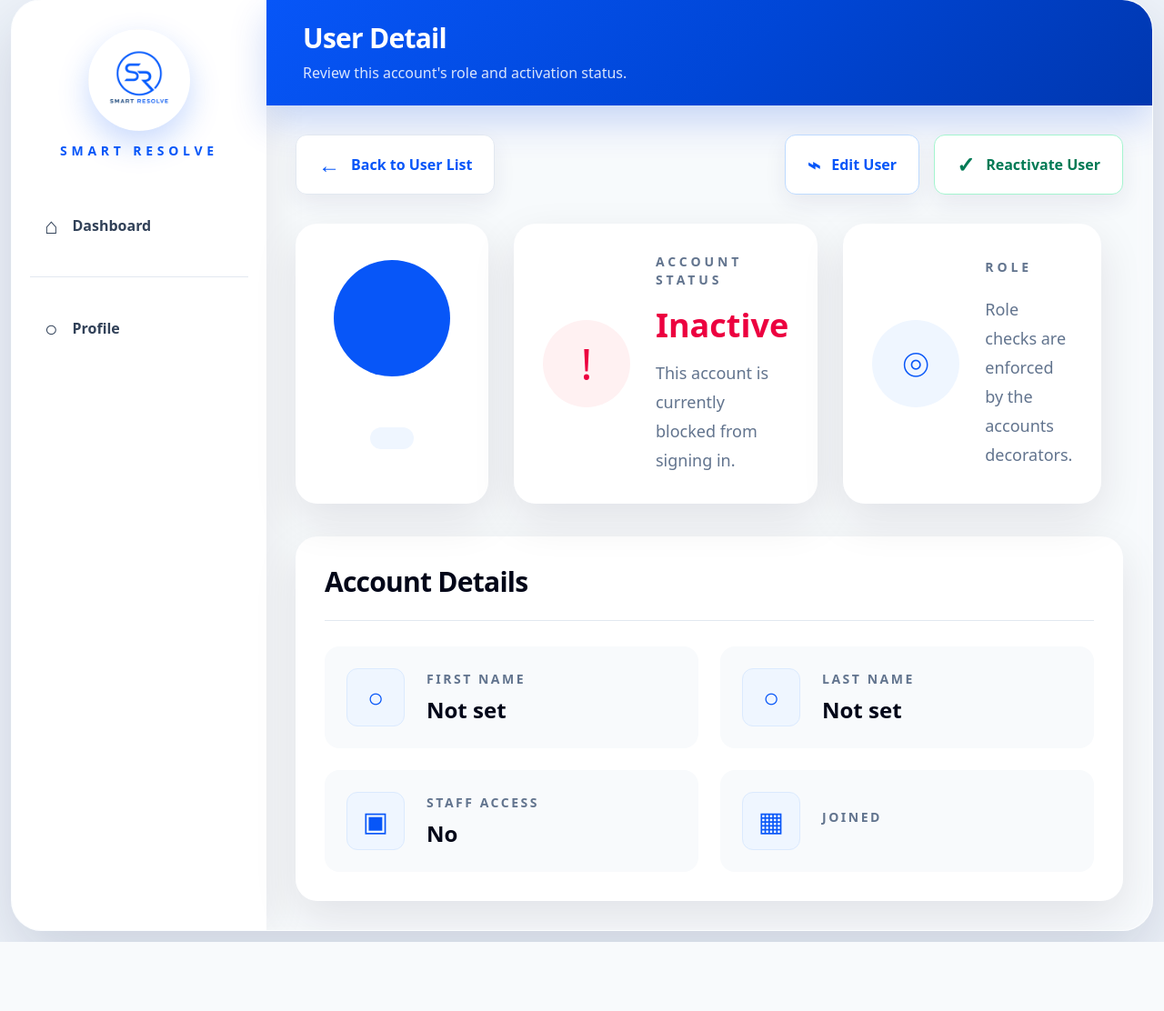
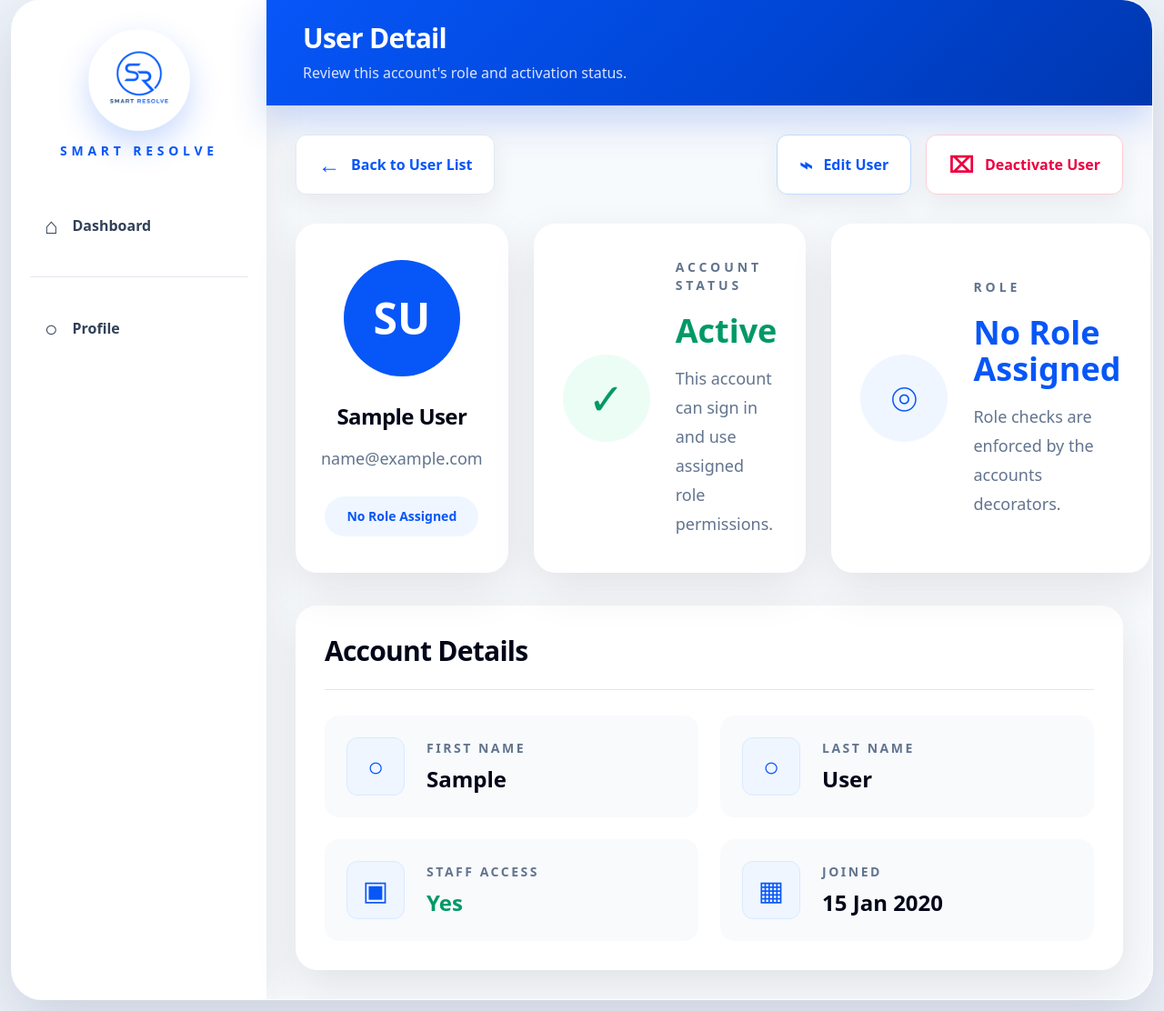
Before and after one commit to Ciano456/smartresolve, a Django app: template admin_portal/templates/admin_portal/user_detail.html in a window 1280 px wide. Shown: the part 13-1125 px from the top of the page at 91% size. Before the commit the page ends 1049 px from the top, so only its background shows below. Run offline with Django 5.2, Linux system fonts and the light colour scheme; the template is opened without the code that fills it: values that come from a table or form of the project are taken from there, others are empty; tables that the repository leaves empty hold one stand-in row (values such as "Sample post"); style sheets or scripts are compiled from the project's sources.

Commit message:
fix: prevent cross-user ticket and nav leaks

```diff
--- a/admin_portal/templates/admin_portal/user_detail.html
+++ b/admin_portal/templates/admin_portal/user_detail.html
@@ -19,12 +19,12 @@
                         </a>
 
                         <div class="flex flex-wrap gap-4">
-                            <a href="{% url 'user_edit' user.id %}" class="inline-flex items-center justify-center gap-3 rounded-xl border border-blue-200 bg-white px-6 py-4 text-base font-bold text-[#0756f8] shadow-soft transition hover:bg-blue-50">
+                            <a href="{% url 'user_edit' managed_user.id %}" class="inline-flex items-center justify-center gap-3 rounded-xl border border-blue-200 bg-white px-6 py-4 text-base font-bold text-[#0756f8] shadow-soft transition hover:bg-blue-50">
                                 <span class="text-2xl" aria-hidden="true">⌁</span>
                                 Edit User
                             </a>
-                            {% if user.is_active %}
-                            <form method="post" action="{% url 'user_deactivate' user.id %}">
+                            {% if managed_user.is_active %}
+                            <form method="post" action="{% url 'user_deactivate' managed_user.id %}">
                                 {% csrf_token %}
                                 <button type="submit" class="inline-flex items-center justify-center gap-3 rounded-xl border border-rose-200 bg-white px-6 py-4 text-base font-bold text-rose-600 shadow-soft transition hover:bg-rose-50">
                                     <span class="text-2xl" aria-hidden="true">⌧</span>
@@ -32,7 +32,7 @@
                                 </button>
                             </form>
                             {% else %}
-                            <form method="post" action="{% url 'user_reactivate' user.id %}">
+                            <form method="post" action="{% url 'user_reactivate' managed_user.id %}">
                                 {% csrf_token %}
                                 <button type="submit" class="inline-flex items-center justify-center gap-3 rounded-xl border border-emerald-200 bg-white px-6 py-4 text-base font-bold text-emerald-700 shadow-soft transition hover:bg-emerald-50">
                                     <span class="text-2xl" aria-hidden="true">✓</span>
@@ -46,25 +46,25 @@
                     <div class="grid gap-7 xl:grid-cols-[0.9fr_0.95fr_1.05fr]">
                         <aside class="rounded-[24px] bg-white px-7 py-10 text-center shadow-[0_18px_48px_rgba(15,23,42,0.10)]">
                             <div class="mx-auto grid h-32 w-32 place-items-center rounded-full bg-[#0756f8] text-5xl font-bold text-white">
-                                {% if user.first_name %}
-                                {{ user.first_name|slice:":1" }}{{ user.last_name|slice:":1" }}
+                                {% if managed_user.first_name %}
+                                {{ managed_user.first_name|slice:":1" }}{{ managed_user.last_name|slice:":1" }}
                                 {% else %}
-                                {{ user.email|slice:":1"|upper }}
+                                {{ managed_user.email|slice:":1"|upper }}
                                 {% endif %}
                             </div>
                             <h1 class="mt-7 break-words text-2xl font-black tracking-tight text-slate-950">
-                                {% if user.first_name or user.last_name %}
-                                {{ user.first_name }} {{ user.last_name }}
+                                {% if managed_user.first_name or managed_user.last_name %}
+                                {{ managed_user.first_name }} {{ managed_user.last_name }}
                                 {% else %}
-                                {{ user.email }}
+                                {{ managed_user.email }}
                                 {% endif %}
                             </h1>
-                            <p class="mt-4 break-words text-lg font-medium text-slate-500">{{ user.email }}</p>
-                            <span class="mt-7 inline-flex rounded-full bg-blue-50 px-6 py-3 text-sm font-bold text-[#0756f8]">{{ user.display_role }}</span>
+                            <p class="mt-4 break-words text-lg font-medium text-slate-500">{{ managed_user.email }}</p>
+                            <span class="mt-7 inline-flex rounded-full bg-blue-50 px-6 py-3 text-sm font-bold text-[#0756f8]">{{ managed_user.display_role }}</span>
                         </aside>
 
                         <article class="flex min-h-60 items-center gap-7 rounded-[24px] bg-white p-8 shadow-[0_18px_48px_rgba(15,23,42,0.10)]">
-                            {% if user.is_active %}
+                            {% if managed_user.is_active %}
                             <div class="grid h-24 w-24 shrink-0 place-items-center rounded-full bg-emerald-50 text-5xl text-emerald-600">✓</div>
                             <div>
                                 <p class="text-sm font-black uppercase tracking-[0.28em] text-slate-500">Account Status</p>
@@ -85,7 +85,7 @@
                             <div class="grid h-24 w-24 shrink-0 place-items-center rounded-full bg-blue-50 text-5xl text-[#0756f8]">⌾</div>
                             <div>
                                 <p class="text-sm font-black uppercase tracking-[0.28em] text-slate-500">Role</p>
-                                <h2 class="mt-5 text-4xl font-bold text-[#0756f8]">{{ user.display_role }}</h2>
+                                <h2 class="mt-5 text-4xl font-bold text-[#0756f8]">{{ managed_user.display_role }}</h2>
                                 <p class="mt-4 max-w-sm text-lg leading-8 text-slate-500">Role checks are enforced by the accounts decorators.</p>
                             </div>
                         </article>
@@ -100,7 +100,7 @@
                                 <div class="grid h-16 w-16 shrink-0 place-items-center rounded-xl border border-blue-100 bg-blue-50 text-3xl text-[#0756f8]">○</div>
                                 <div>
                                     <dt class="text-sm font-black uppercase tracking-[0.18em] text-slate-500">First Name</dt>
-                                    <dd class="mt-2 text-2xl font-bold text-slate-950">{{ user.first_name|default:"Not set" }}</dd>
+                                    <dd class="mt-2 text-2xl font-bold text-slate-950">{{ managed_user.first_name|default:"Not set" }}</dd>
                                 </div>
                             </div>
 
@@ -108,7 +108,7 @@
                                 <div class="grid h-16 w-16 shrink-0 place-items-center rounded-xl border border-blue-100 bg-blue-50 text-3xl text-[#0756f8]">○</div>
                                 <div>
                                     <dt class="text-sm font-black uppercase tracking-[0.18em] text-slate-500">Last Name</dt>
-                                    <dd class="mt-2 text-2xl font-bold text-slate-950">{{ user.last_name|default:"Not set" }}</dd>
+                                    <dd class="mt-2 text-2xl font-bold text-slate-950">{{ managed_user.last_name|default:"Not set" }}</dd>
                                 </div>
                             </div>
 
@@ -116,7 +116,7 @@
                                 <div class="grid h-16 w-16 shrink-0 place-items-center rounded-xl border border-blue-100 bg-blue-50 text-3xl text-[#0756f8]">▣</div>
                                 <div>
                                     <dt class="text-sm font-black uppercase tracking-[0.18em] text-slate-500">Staff Access</dt>
-                                    <dd class="mt-2 text-2xl font-bold {% if user.is_staff %}text-emerald-600{% else %}text-slate-950{% endif %}">{{ user.is_staff|yesno:"Yes,No" }}</dd>
+                                    <dd class="mt-2 text-2xl font-bold {% if managed_user.is_staff %}text-emerald-600{% else %}text-slate-950{% endif %}">{{ managed_user.is_staff|yesno:"Yes,No" }}</dd>
                                 </div>
                             </div>
 
@@ -124,7 +124,7 @@
                                 <div class="grid h-16 w-16 shrink-0 place-items-center rounded-xl border border-blue-100 bg-blue-50 text-3xl text-[#0756f8]">▦</div>
                                 <div>
                                     <dt class="text-sm font-black uppercase tracking-[0.18em] text-slate-500">Joined</dt>
-                                    <dd class="mt-2 text-2xl font-bold text-slate-950">{{ user.date_joined|date:"d M Y" }}</dd>
+                                    <dd class="mt-2 text-2xl font-bold text-slate-950">{{ managed_user.date_joined|date:"d M Y" }}</dd>
                                 </div>
                             </div>
                         </dl>
--- a/tickets/views.py
+++ b/tickets/views.py
@@ -15,7 +15,7 @@ from .models import Ticket, TicketAttachment, TicketComment, TicketHistory, Tick
 @login_required
 @submitter_required
 def my_tickets(request):
-    tickets = Ticket.objects.select_related(
+    tickets = Ticket.objects.filter(submitter=request.user).select_related(
         "ticket_type",
         "ticket_system",
         "ticket_priority",
```
Also changed, not shown: admin_portal/tests/test_views.py (+16 -0 lines), admin_portal/views.py (+11 -7 lines), tickets/tests.py (+49 -0 lines).
